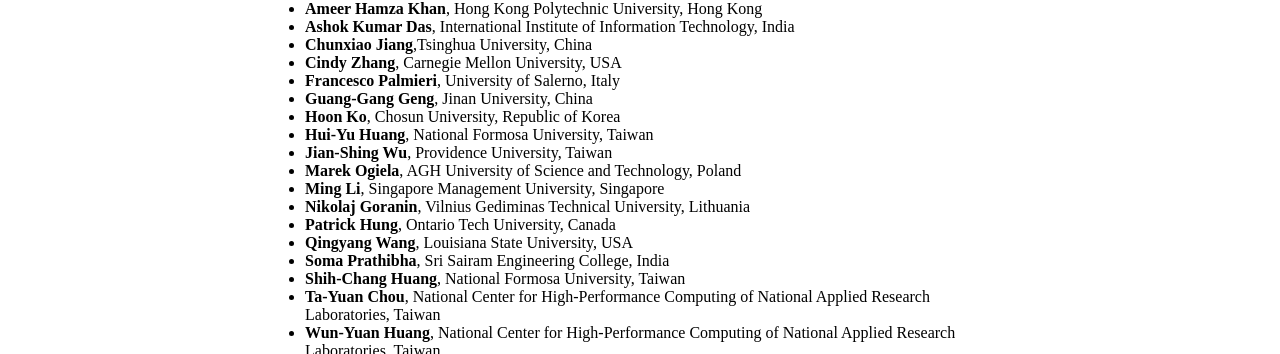
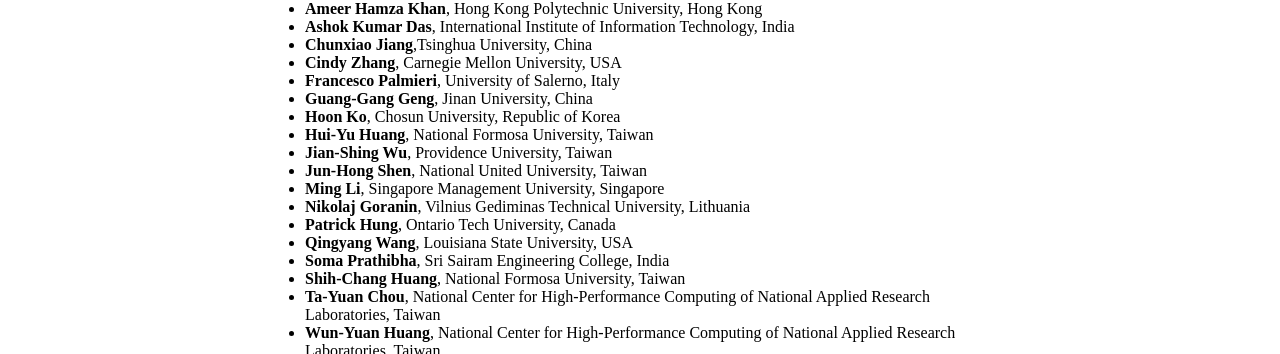
Before and after one commit to icea-conf/2026, a Jekyll site: the page built from committee/index.html, in a window 1280 px wide. Shown: the part 1175-1529 px from the top of the page. Built offline with Jekyll 4.4.1, drawn with Linux system fonts in a browser that asks for light colours.

Commit message:
Update index.html

```diff
--- a/committee/index.html
+++ b/committee/index.html
@@ -71,8 +71,8 @@
 
         <li><b>Hui-Yu Huang</b>, National Formosa University, Taiwan</li>
         <li><b>Jian-Shing Wu</b>, Providence University, Taiwan</li>
+        <li><b>Jun-Hong Shen</b>, National United University, Taiwan</li>
 
-        <li><b>Marek Ogiela</b>, AGH University of Science and Technology, Poland</li>
         <li><b>Ming Li</b>, Singapore Management University, Singapore</li>
         <li><b>Nikolaj Goranin</b>, Vilnius Gediminas Technical University, Lithuania</li>
         <li><b>Patrick Hung</b>, Ontario Tech University, Canada</li>
```
